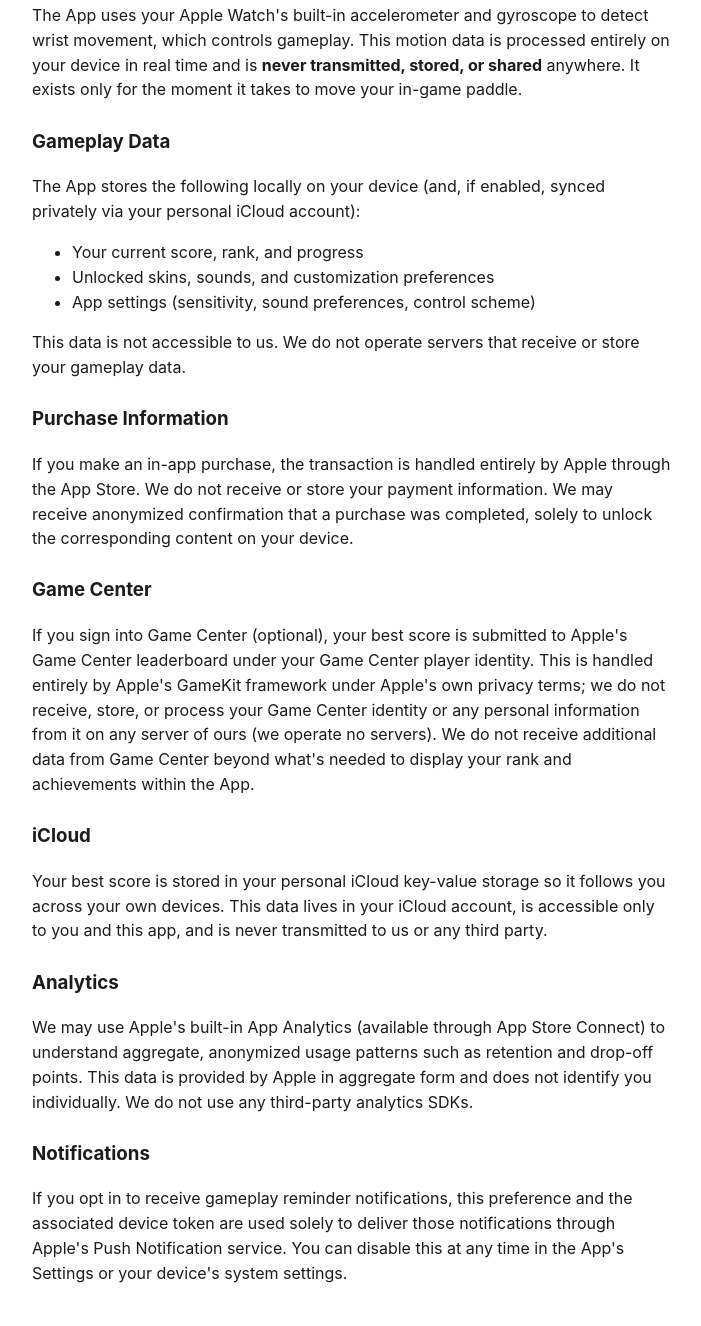
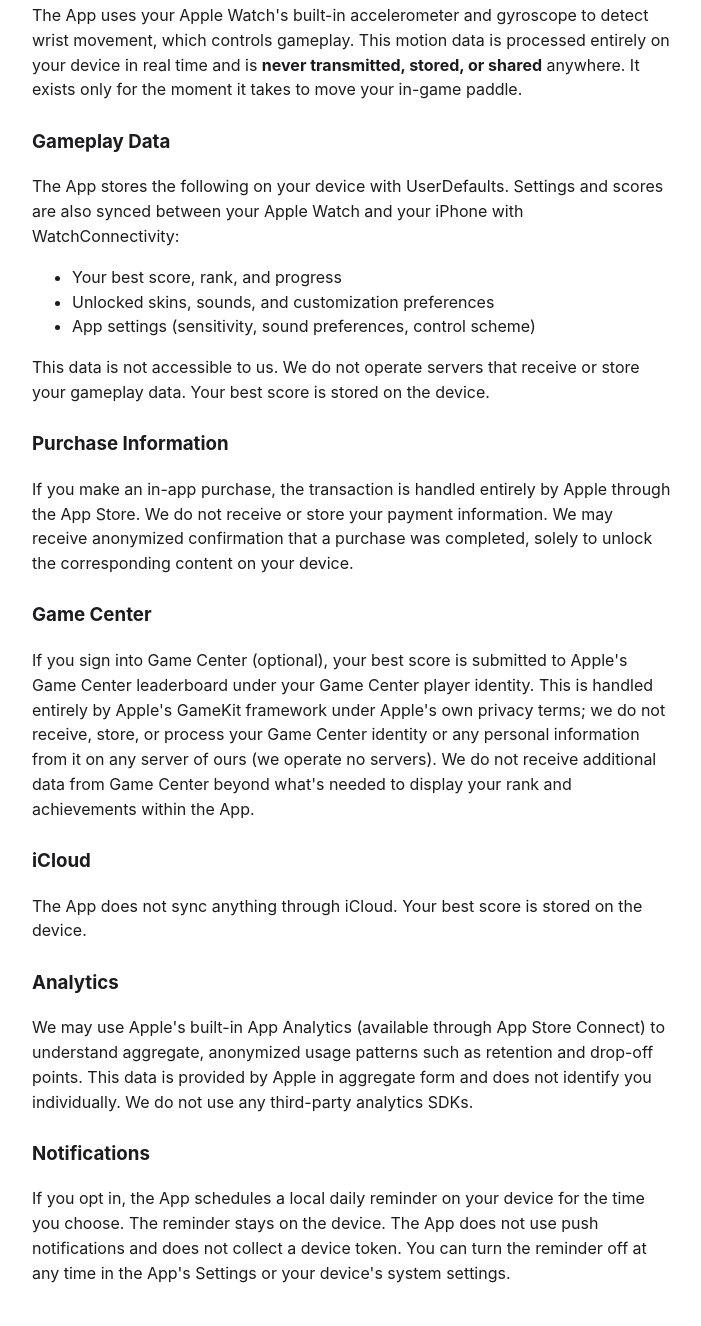
Before and after one commit to armrestgames/armrestgames.github.io, a plain HTML site: page privacy.html in a window 1280 px wide. Shown: the part 545-1871 px from the top of the page, without its empty margins (288-989 px from the left). Drawn offline with Linux system fonts and the light colour scheme.

Commit message:
Fix Wrist Paddle privacy policy and terms
The policy claimed push notifications, a device token, and iCloud sync. The app only schedules a local daily reminder and stores the best score on the device. The terms no longer say Founder's Pass includes early access.

Co-authored-by: Cursor Agent <cursoragent@cursor.com>
Co-authored-by: armrestgames <armrestgames@users.noreply.github.com>

```diff
--- a/privacy.html
+++ b/privacy.html
@@ -19,7 +19,7 @@
 
 <p><a href="index.html">← Armrest Games</a></p>
 <h1>Privacy Policy for Wrist Paddle</h1>
-<p class="updated"><strong>Last updated: July 2, 2026</strong></p>
+<p class="updated"><strong>Last updated: November 15, 2026</strong></p>
 
 <p>Wrist Paddle ("the App," "we," "us") is developed by Armrest Games. This Privacy Policy explains what information the App collects, how it's used, and your choices.</p>
 
@@ -32,13 +32,13 @@
 <p>The App uses your Apple Watch's built-in accelerometer and gyroscope to detect wrist movement, which controls gameplay. This motion data is processed entirely on your device in real time and is <strong>never transmitted, stored, or shared</strong> anywhere. It exists only for the moment it takes to move your in-game paddle.</p>
 
 <h3>Gameplay Data</h3>
-<p>The App stores the following locally on your device (and, if enabled, synced privately via your personal iCloud account):</p>
+<p>The App stores the following on your device with UserDefaults. Settings and scores are also synced between your Apple Watch and your iPhone with WatchConnectivity:</p>
 <ul>
-<li>Your current score, rank, and progress</li>
+<li>Your best score, rank, and progress</li>
 <li>Unlocked skins, sounds, and customization preferences</li>
 <li>App settings (sensitivity, sound preferences, control scheme)</li>
 </ul>
-<p>This data is not accessible to us. We do not operate servers that receive or store your gameplay data.</p>
+<p>This data is not accessible to us. We do not operate servers that receive or store your gameplay data. Your best score is stored on the device.</p>
 
 <h3>Purchase Information</h3>
 <p>If you make an in-app purchase, the transaction is handled entirely by Apple through the App Store. We do not receive or store your payment information. We may receive anonymized confirmation that a purchase was completed, solely to unlock the corresponding content on your device.</p>
@@ -47,13 +47,13 @@
 <p>If you sign into Game Center (optional), your best score is submitted to Apple's Game Center leaderboard under your Game Center player identity. This is handled entirely by Apple's GameKit framework under Apple's own privacy terms; we do not receive, store, or process your Game Center identity or any personal information from it on any server of ours (we operate no servers). We do not receive additional data from Game Center beyond what's needed to display your rank and achievements within the App.</p>
 
 <h3>iCloud</h3>
-<p>Your best score is stored in your personal iCloud key-value storage so it follows you across your own devices. This data lives in your iCloud account, is accessible only to you and this app, and is never transmitted to us or any third party.</p>
+<p>The App does not sync anything through iCloud. Your best score is stored on the device.</p>
 
 <h3>Analytics</h3>
 <p>We may use Apple's built-in App Analytics (available through App Store Connect) to understand aggregate, anonymized usage patterns such as retention and drop-off points. This data is provided by Apple in aggregate form and does not identify you individually. We do not use any third-party analytics SDKs.</p>
 
 <h3>Notifications</h3>
-<p>If you opt in to receive gameplay reminder notifications, this preference and the associated device token are used solely to deliver those notifications through Apple's Push Notification service. You can disable this at any time in the App's Settings or your device's system settings.</p>
+<p>If you opt in, the App schedules a local daily reminder on your device for the time you choose. The reminder stays on the device. The App does not use push notifications and does not collect a device token. You can turn the reminder off at any time in the App's Settings or your device's system settings.</p>
 
 <h2>What We Don't Do</h2>
 <ul>
@@ -68,7 +68,7 @@
 <p>Wrist Paddle is rated 4+ and does not knowingly collect personal information from children. The App does not include user-generated content, chat features, or any way for users to communicate with one another.</p>
 
 <h2>Data Retention and Deletion</h2>
-<p>Since gameplay data is stored locally on your device (and optionally in your personal iCloud account), you can delete all App data at any time by deleting the App from your device. If you use iCloud sync, data may also be removed by disabling iCloud for the App in your device settings.</p>
+<p>Gameplay data, including your best score and settings, is stored locally on your device. You can delete it by deleting the App from your device.</p>
 
 <h2>Changes to This Policy</h2>
 <p>We may update this Privacy Policy from time to time. Material changes will be reflected in an updated "Last updated" date above.</p>
```
Also changed, not shown: terms.html (+2 -2 lines).
